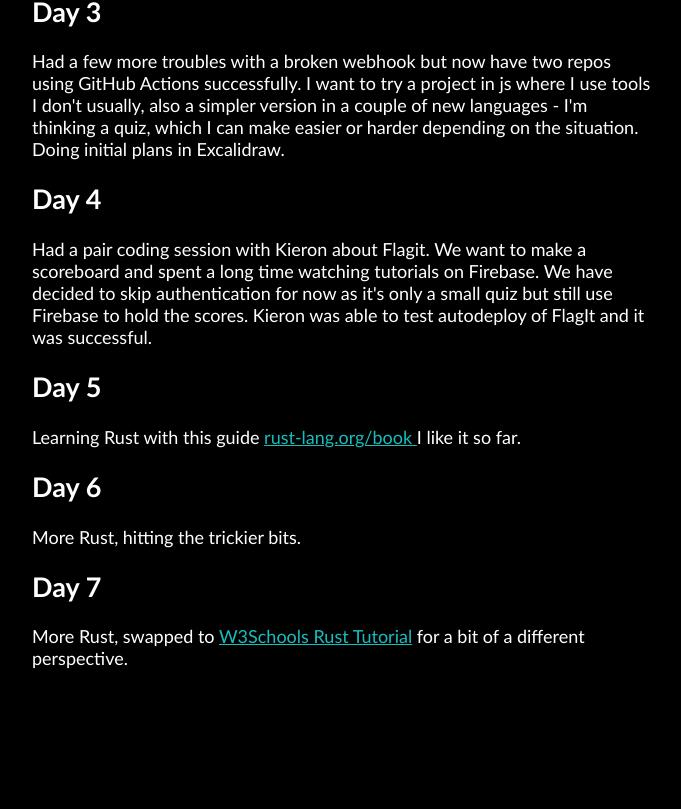
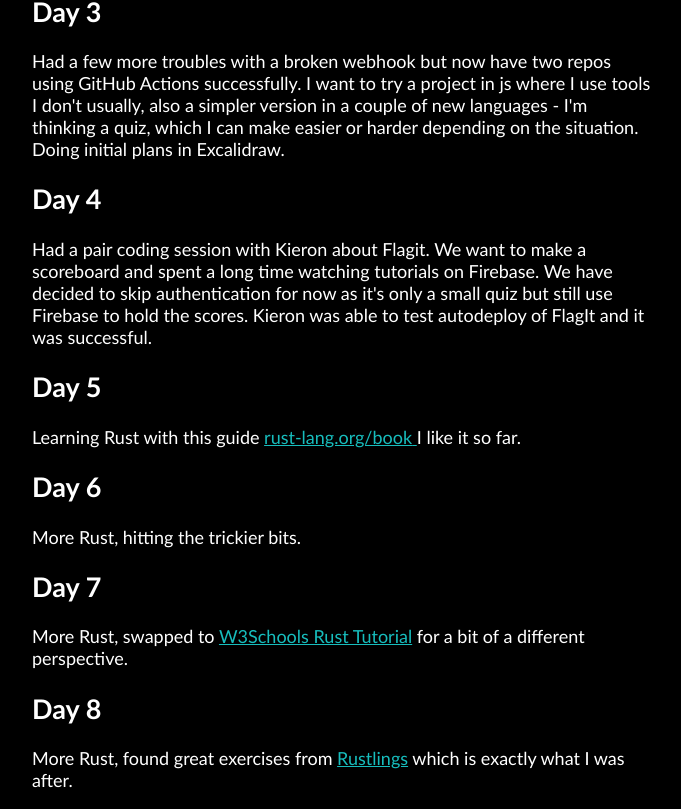
Before and after one commit to Georgie-x/100-days-of-code, a React (Vite) app: page / in a window 1280 px wide. Shown: the part 529-1338 px from the top of the page, without its empty margins (298-979 px from the left). Before the commit the page ends 1216 px from the top, so only its background shows below. Built offline with nearby package versions, Linux system fonts and the light colour scheme; a web font is replaced by a local one.

Commit message:
day 8 rustlings

```diff
--- a/src/App.tsx
+++ b/src/App.tsx
@@ -58,6 +58,12 @@
 				</a>{" "}
 				for a bit of a different perspective.
 			</p>
+			<h2>Day 8</h2>
+			<p>
+				More Rust, found great exercises from{" "}
+				<a href='https://github.com/rust-lang/rustlings'>Rustlings</a> which is exactly what I was
+				after.
+			</p>
 		</div>
 	)
 }
```
